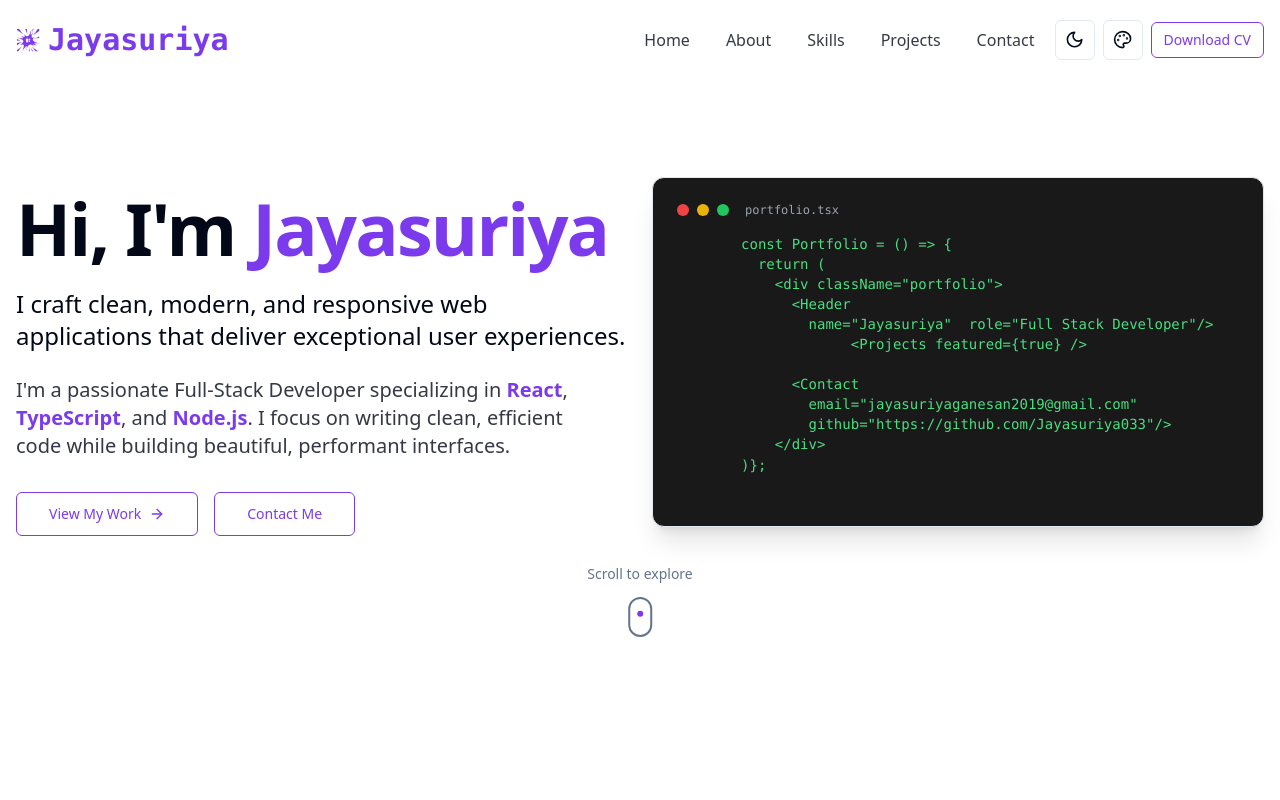
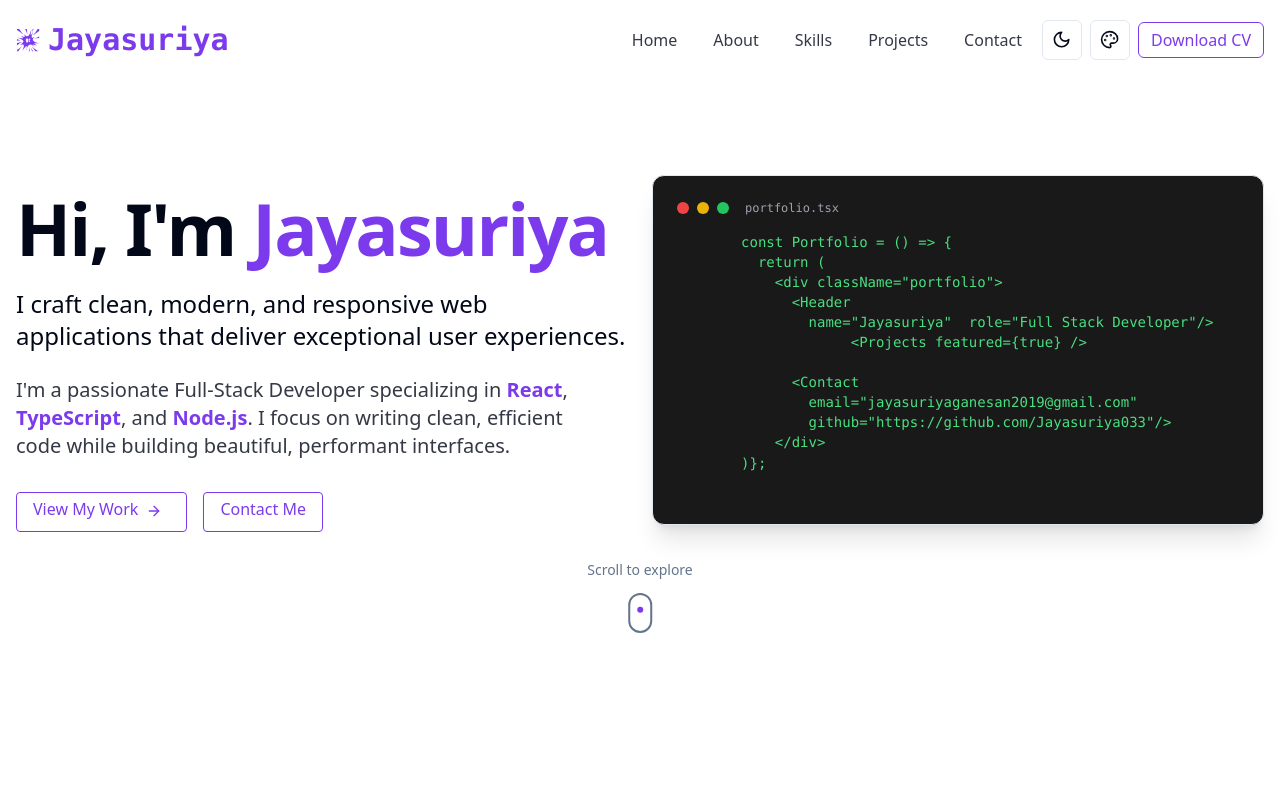
Before and after one commit to Jayasuriya033/Portfolio-React, a React (Vite) app in the folder Portfolio/: page / in a window 1280 px wide. Shown: the top 800 px of the page. Built offline with nearby package versions, Linux system fonts and the light colour scheme.

Commit message:
Home component btn Navigation Updated

```diff
--- a/Portfolio/src/components/Layout.tsx
+++ /dev/null
@@ -1,32 +0,0 @@
-"use client"
-
-import { Outlet } from "react-router-dom"
-import { Navbar } from "./Navbar"
-import { Footer } from "./Footer"
-import { useEffect } from "react"
-import { HomePage } from "@/pages/HomePage"
-import { AboutPage } from "@/pages/AboutPage"
-import { SkillsPage } from "@/pages/SkillsPage"
-import { ProjectsPage } from "@/pages/ProjectsPage"
-import { ContactPage } from "@/pages/ContactPage"
-
-export function Layout() {
-  useEffect(() => {
-    window.scrollTo(0, 0)
-  }, [])
-
-  return (
-    <div className="min-h-screen bg-background">
-      <Navbar />
-      <main>
-        <Outlet />
-        <HomePage/>
-        <AboutPage/>
-        <SkillsPage/>
-        <ProjectsPage/>
-        <ContactPage/>
-      </main>
-      <Footer />
-    </div>
-  )
-}
--- a/Portfolio/src/components/Navbar.tsx
+++ b/Portfolio/src/components/Navbar.tsx
@@ -130,7 +130,7 @@ export function Navbar() {
               <Button
                 onClick={handleDownloadResume}
                 size="sm"
-                className="w-full bg-transparent text-primary border border-primary hover:bg-primary hover:text-white"
+                className="w-full text-xs lg:text-base bg-transparent text-primary border border-primary hover:bg-primary hover:text-white"
               >
                 Download CV
               </Button>
@@ -175,7 +175,11 @@ export function Navbar() {
                       transition={{ duration: 0.3, delay: index * 0.1 }}
                     >
                       <Link
-                        to={item.href}
+                         to={item.href}
+                         spy={true}
+                         smooth={true}
+                         offset={-5}
+                         duration={800}
                         className={`block py-2 transition-colors ${
                           location.pathname === item.href
                             ? "text-primary"
--- a/Portfolio/src/pages/HomePage.tsx
+++ b/Portfolio/src/pages/HomePage.tsx
@@ -1,13 +1,9 @@
-
-
 import { useEffect, useState } from "react";
 import { motion } from "framer-motion";
 import { ArrowRight } from "lucide-react";
-import { Button } from "../components/ui/Button";
-import { useNavigate } from "react-router-dom";
+import {Link} from "react-scroll"
 
 export function HomePage() {
-  const navigate = useNavigate();
   const [scrollY, setScrollY] = useState(0);
 
   useEffect(() => {
@@ -100,33 +96,37 @@ const Portfolio = () => {
             </div>
 
             <motion.div
-              className="flex flex-col sm:flex-row gap-4"
+              className="flex flex-col sm:flex-row gap-4 hover:"
               initial={{ opacity: 0, y: 20 }}
               animate={{ opacity: 1, y: 0 }}
               transition={{ duration: 0.5, delay: 0.5 }}
             >
-              <Button
-                size="lg"
-                className="bg-transparent text-primary border border-primary hover:bg-primary hover:text-white"
-                onClick={() => navigate("/projects")}
-              >
+              <Link
+                to="contact"
+                spy={true}
+                smooth={true}
+                offset={-5}
+                duration={800}
+                className="bg-transparent w-auto h-auto py-1 px-4 rounded text-primary border border-primary flex flex-row justify-center hover:bg-primary hover:text-white lg:hover:w-60"              >
                 View My Work
-                <ArrowRight className="ml-2 h-4 w-4 transition-transform group-hover:translate-x-1" />
-              </Button>
-              <Button
-                size="lg"
-                variant="outline"
-                className="bg-transparent text-primary border border-primary hover:bg-primary hover:text-white"
-                onClick={() => navigate("/contact")}
+                <ArrowRight className="m-2 mt-1.5 h-4 w-4 transition-transform group-hover:translate-x-1" />
+              </Link>
+              <Link
+               to="contact"
+               spy={true}
+               smooth={true}
+               offset={-5}
+               duration={800}
+                className="bg-transparent text-center w-auto h-auto py-1 px-4 rounded text-primary border border-primary hover:bg-primary hover:text-white lg:hover:w-40"
               >
                 Contact Me
-              </Button>
+              </Link>
             </motion.div>
           </div>
 
           <div className="relative">
             <motion.div
-              className="relative bg-black/90 rounded-xl p-6 shadow-xl border border-primary/20 font-mono text-xs sm:text-sm text-green-400 overflow-hidden h-[300px] sm:h-[350px]  overflow-y-auto"
+              className="relative bg-black/90 rounded-xl p-6 shadow-xl border border-primary/20 font-mono text-xs sm:text-sm text-green-400 overflow-hidden h-[300px] sm:h-[350px] md:h-[400px] xl:h-[350px] overflow-y-auto"
               initial={{ opacity: 0, y: 20 }}
               animate={{ opacity: 1, y: 0 }}
               transition={{ duration: 0.5, delay: 0.3 }}
@@ -170,15 +170,23 @@ const Portfolio = () => {
             Scroll to explore
           </span>
           <motion.div
-            className="w-6 h-10 border-2 border-muted-foreground rounded-full flex justify-center"
+            className="w-6 h-10 border-2 border-muted-foreground rounded-full flex justify-center cursor-pointer"
             animate={{ y: [0, 5, 0] }}
             transition={{ duration: 1.5, repeat: Number.POSITIVE_INFINITY }}
           >
+            <Link
+              to="about"
+              spy={true}
+              smooth={true}
+              offset={-5}
+              duration={800}
+            >
             <motion.div
               className="w-1.5 h-1.5 bg-primary rounded-full mt-2"
               animate={{ y: [0, 4, 0] }}
               transition={{ duration: 1.5, repeat: Number.POSITIVE_INFINITY }}
             />
+            </Link>
           </motion.div>
         </motion.div>
       </div>
```
